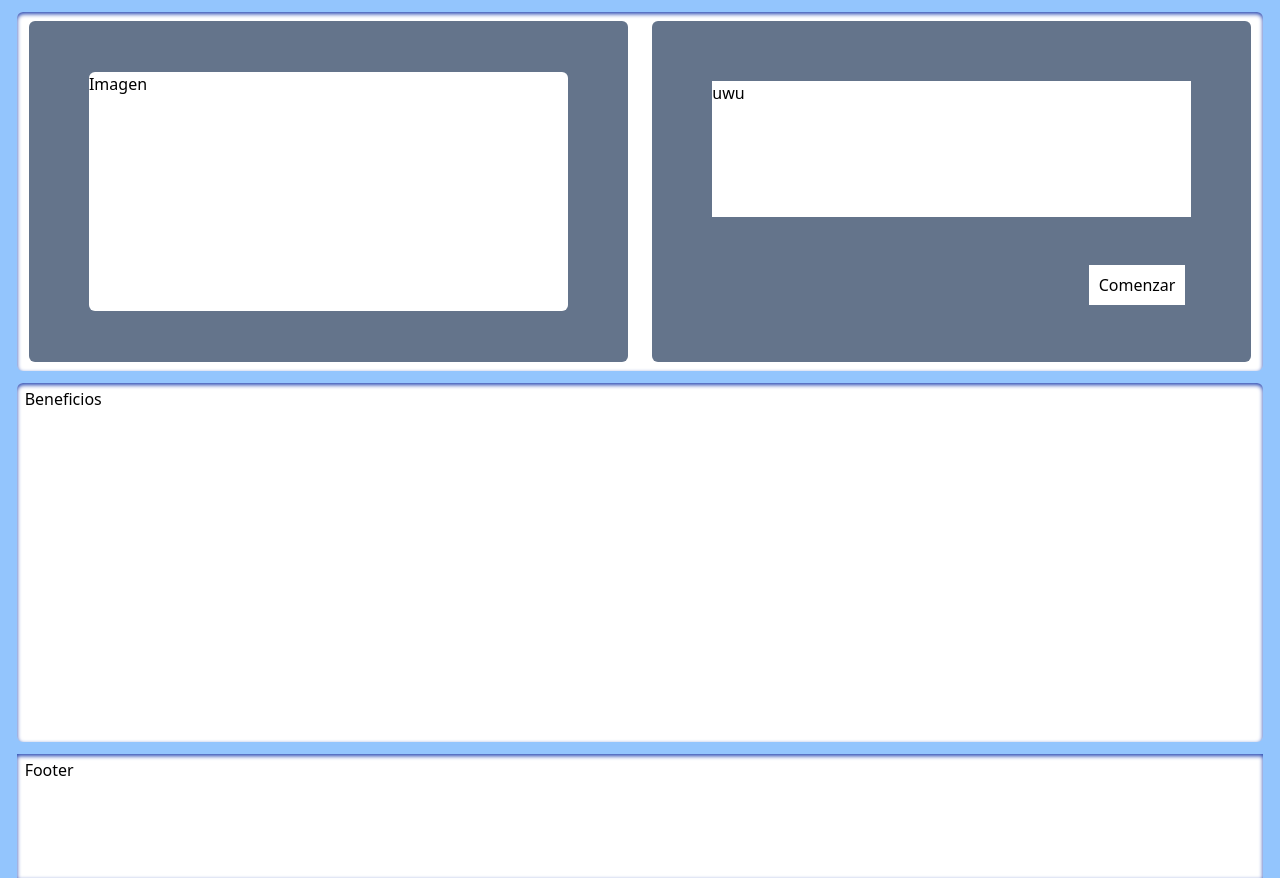
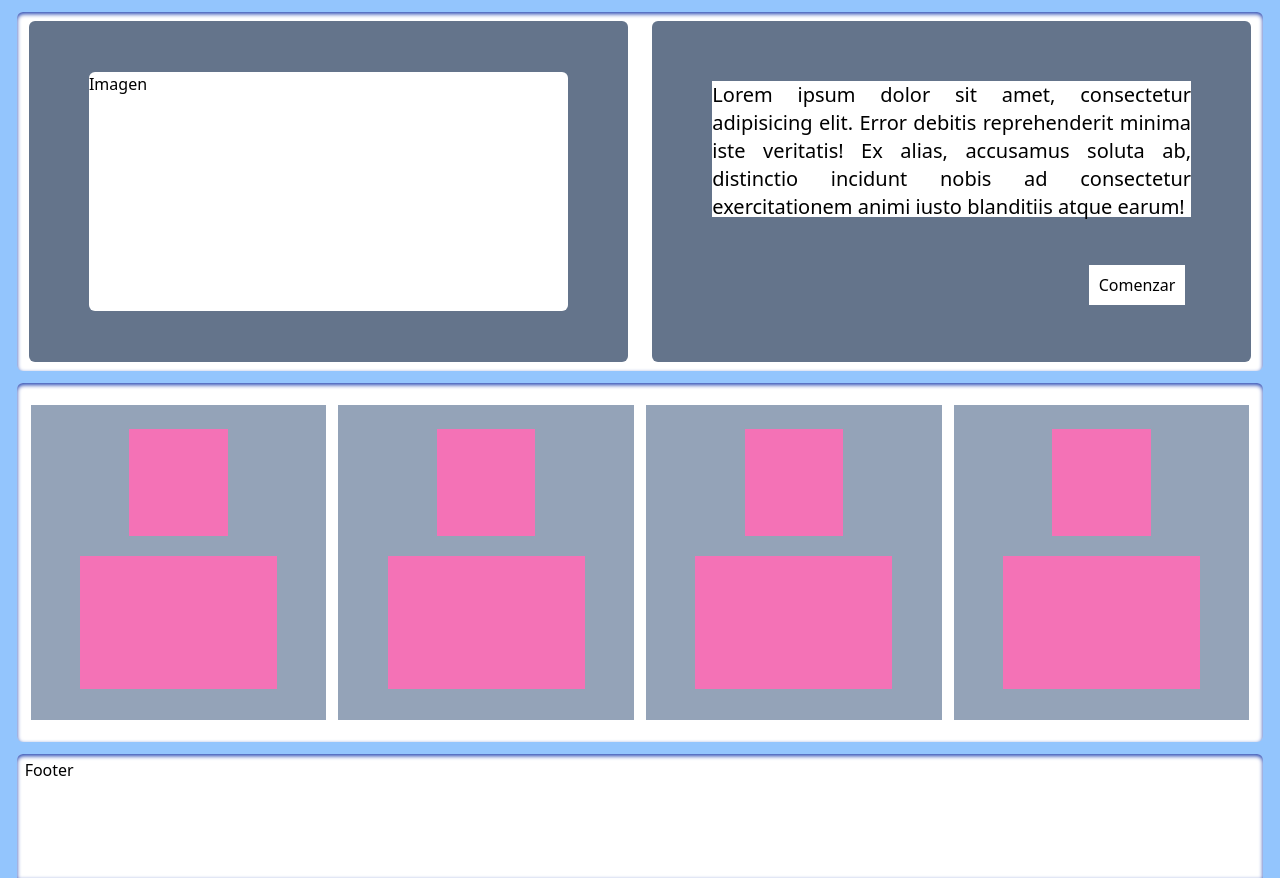
Before and after one commit to JuanDuranRio/Pagina, a website: page src/House.html in a window 1280 px wide. Shown: the part 64-942 px from the top of the page. Drawn offline with nearby package versions, Linux system fonts and the light colour scheme; files that its build step writes are made by us from their sources.

Commit message:
Resubida

```diff
--- a/src/House.html
+++ b/src/House.html
@@ -23,18 +23,33 @@
                 </div>
             </div>
             <div class="bg-slate-500 h-[95%] my-auto w-[48%] rounded-md flex-initial justify-center text-right m-auto ">
-                <div class="bg-white h-[40%] w-[80%] mx-auto mt-[10%] text-left">
-                    uwu
+                <div class="bg-white h-[40%] w-[80%] mx-auto mt-[10%] text-justify text-xl">
+                    Lorem ipsum dolor sit amet, consectetur adipisicing elit. Error debitis reprehenderit minima iste veritatis! Ex alias, accusamus soluta ab, distinctio incidunt nobis ad consectetur exercitationem animi iusto blanditiis atque earum!
                 </div>
                 <button class="bg-white h-10 w-24 mt-[8%] mr-[11%]"><a href="/src/Iniciar_Sesion.html">Comenzar</a></button>
             </div>
         </div>
 
-        <div class="w-full h-[40%] mb-[1%] rounded-md bg-white shadow-inner px-2 py-1 shadow-blue-800">
-            Beneficios
+        <div class="w-full h-[40%] mb-[1%] rounded-md bg-white shadow-inner px-2 py-1 shadow-blue-800 flex">
+            <div class="mx-auto my-auto bg-slate-400 w-[24%] h-[90%] flex-initial p-[2%]">
+                <div class="bg-pink-400 mx-auto w-[40%] h-[40%] mb-[8%]"></div>
+                <div class="bg-pink-400 mx-auto w-[80%] h-[50%]"></div>
+            </div>
+            <div class="mx-auto my-auto bg-slate-400 w-[24%] h-[90%] flex-initial p-[2%]">
+                <div class="bg-pink-400 mx-auto w-[40%] h-[40%] mb-[8%]"></div>
+                <div class="bg-pink-400 mx-auto w-[80%] h-[50%]"></div>
+            </div>
+            <div class="mx-auto my-auto bg-slate-400 w-[24%] h-[90%] flex-initial p-[2%]">
+                <div class="bg-pink-400 mx-auto w-[40%] h-[40%] mb-[8%]"></div>
+                <div class="bg-pink-400 mx-auto w-[80%] h-[50%]"></div>
+            </div>
+            <div class="mx-auto my-auto bg-slate-400 w-[24%] h-[90%] flex-initial p-[2%]">
+                <div class="bg-pink-400 mx-auto w-[40%] h-[40%] mb-[8%]"></div>
+                <div class="bg-pink-400 mx-auto w-[80%] h-[50%]"></div>
+            </div>
         </div>
 
-        <div class="w-full h-[13.8%] shadow-inner bg-white px-2 py-1 shadow-blue-800">
+        <div class="w-full h-[13.8%] shadow-inner bg-white px-2 py-1 shadow-blue-800 rounded-t-md">
             Footer
         </div>
 
--- a/src/graficas.js
+++ b/src/graficas.js
@@ -4,7 +4,7 @@ var datosY=["pollo","tamal","arroz","jugo"];
 
 function mostrar (){
 
-    const cta =document.getElementById("g1").getContext("2d");
+    const cta = document.getElementById("g1").getContext("2d");
 
     if (window.grafica) {
         window.grafica.clear();
```
Lines whose indentation alone changed are shown as unchanged.
